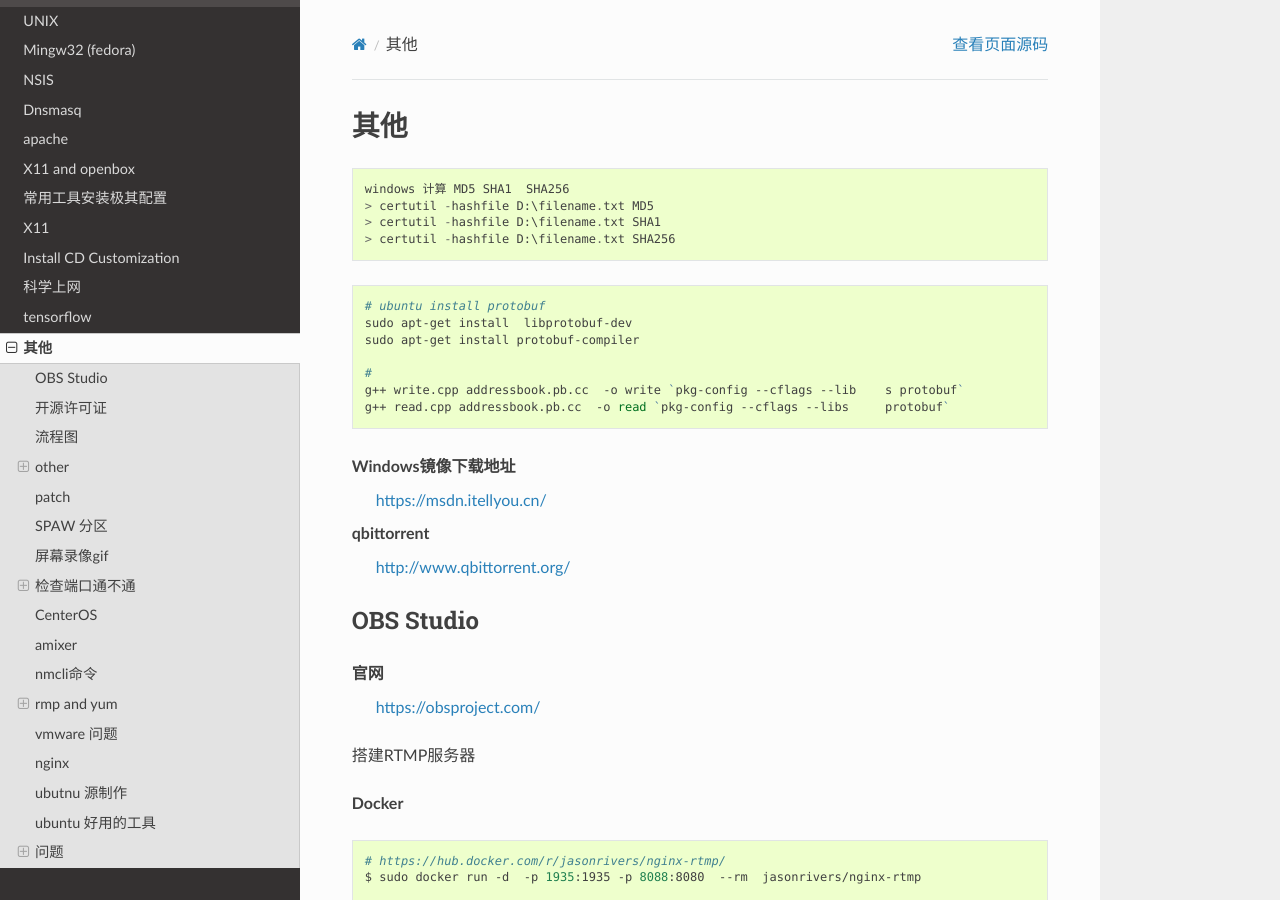
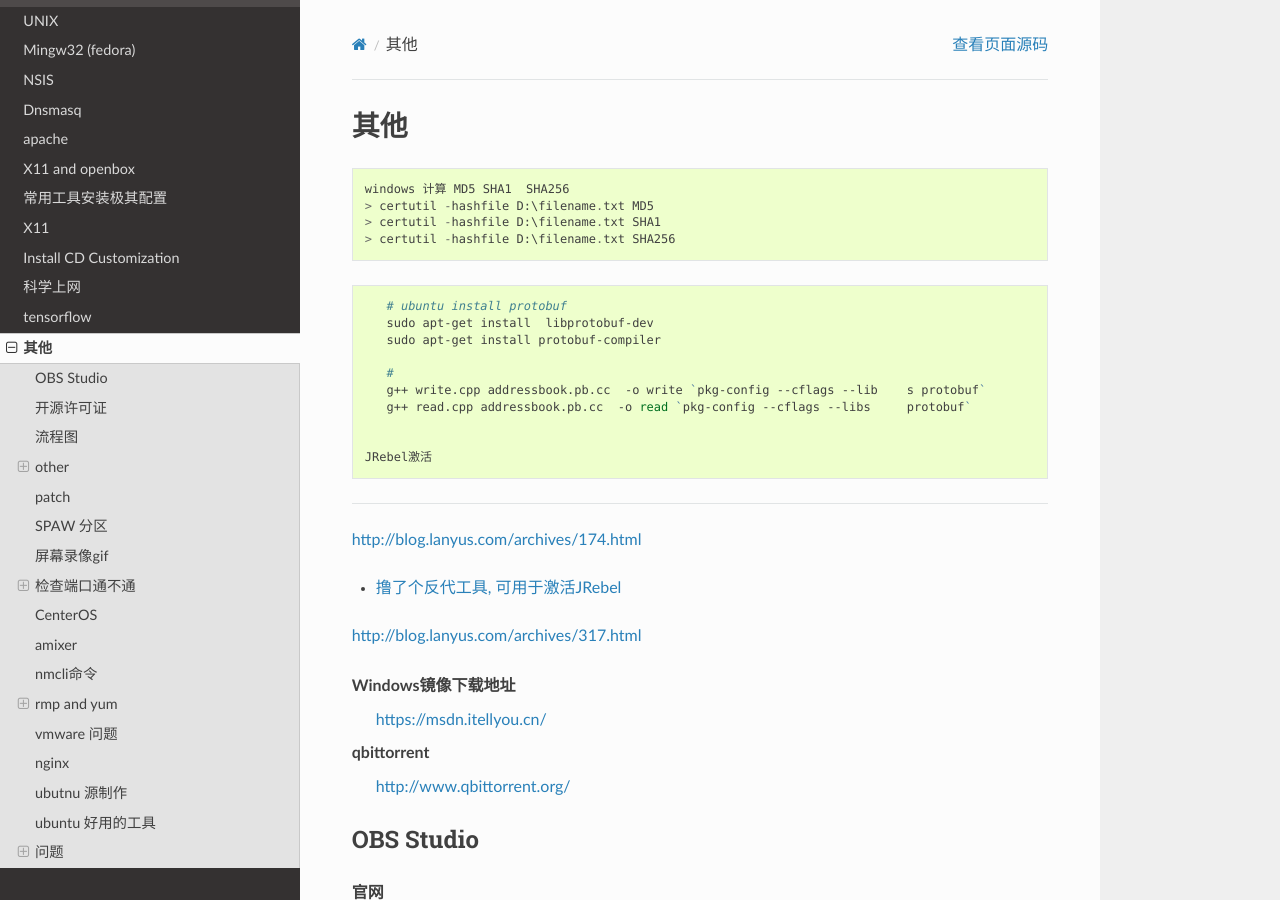
Before and after one commit to my-rds-store/my_space, a Sphinx documentation site: the page built from source/other/index.rst, in a window 1280 px wide and 900 px high. Built offline with Sphinx 7.4.7 and the Read the Docs theme 2.0.0, drawn with Linux system fonts in a browser that asks for light colours.

Commit message:
update ...

```diff
--- a/source/other/index.rst
+++ b/source/other/index.rst
@@ -20,6 +20,25 @@
     g++ write.cpp addressbook.pb.cc  -o write `pkg-config --cflags --lib    s protobuf`
     g++ read.cpp addressbook.pb.cc  -o read `pkg-config --cflags --libs     protobuf`
 
+
+ JRebel激活
+-----------------
+
+http://blog.lanyus.com/archives/174.html
+
+* `撸了个反代工具, 可用于激活JRebel <http://blog.lanyus.com/archives/317.html>`_
+
+.. code-block::sh
+
+
+        docker pull ilanyu/golang-reverseproxy
+        docker run -d -p 8888:8888 ilanyu/golang-reverseproxy
+
+        # 1. 浏览器打开 http://127.0.0.1:8888/
+        # 2. 点击"获取注册码"
+
+
+http://blog.lanyus.com/archives/317.html
 
 Windows镜像下载地址
     https://msdn.itellyou.cn/
```
